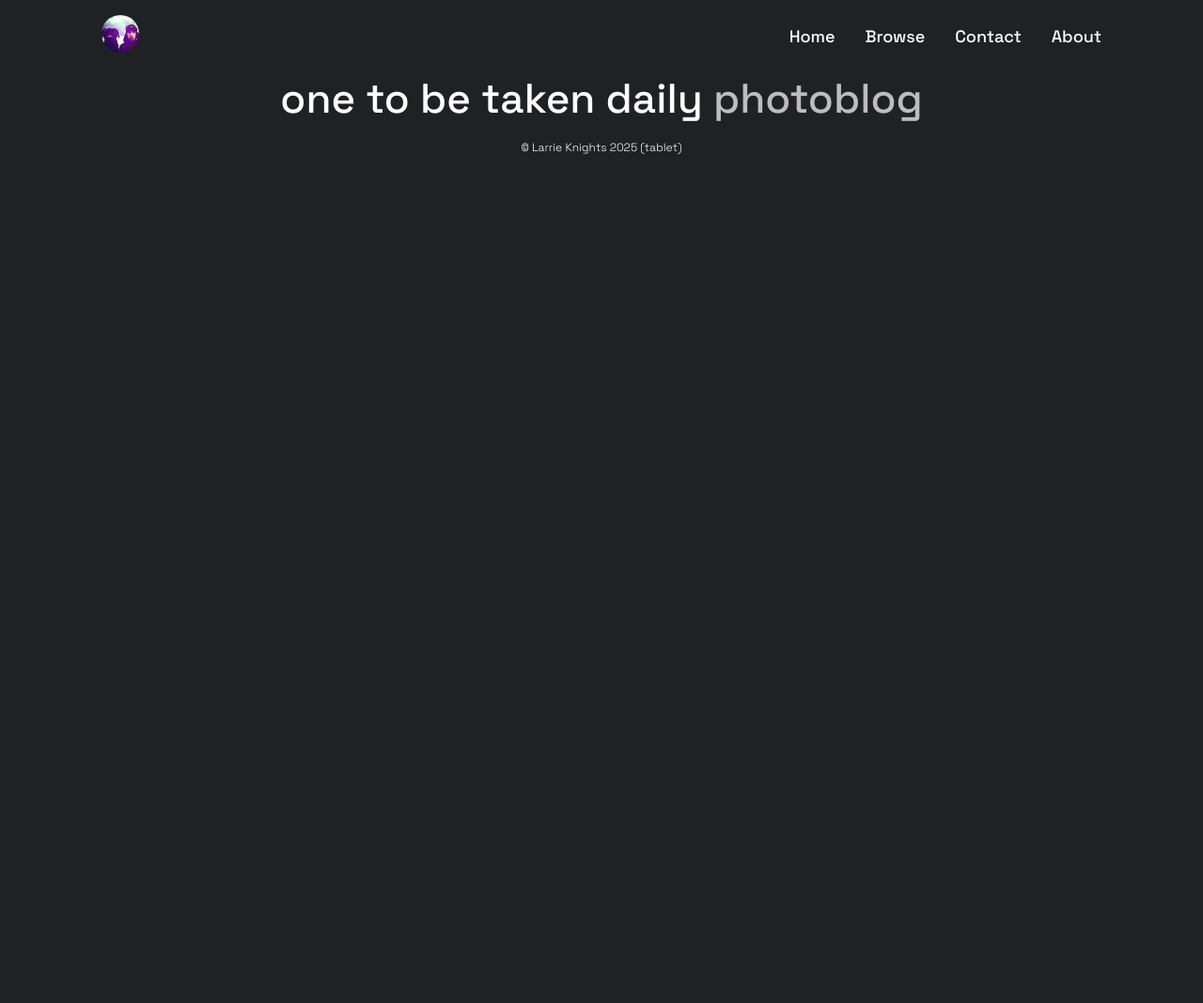
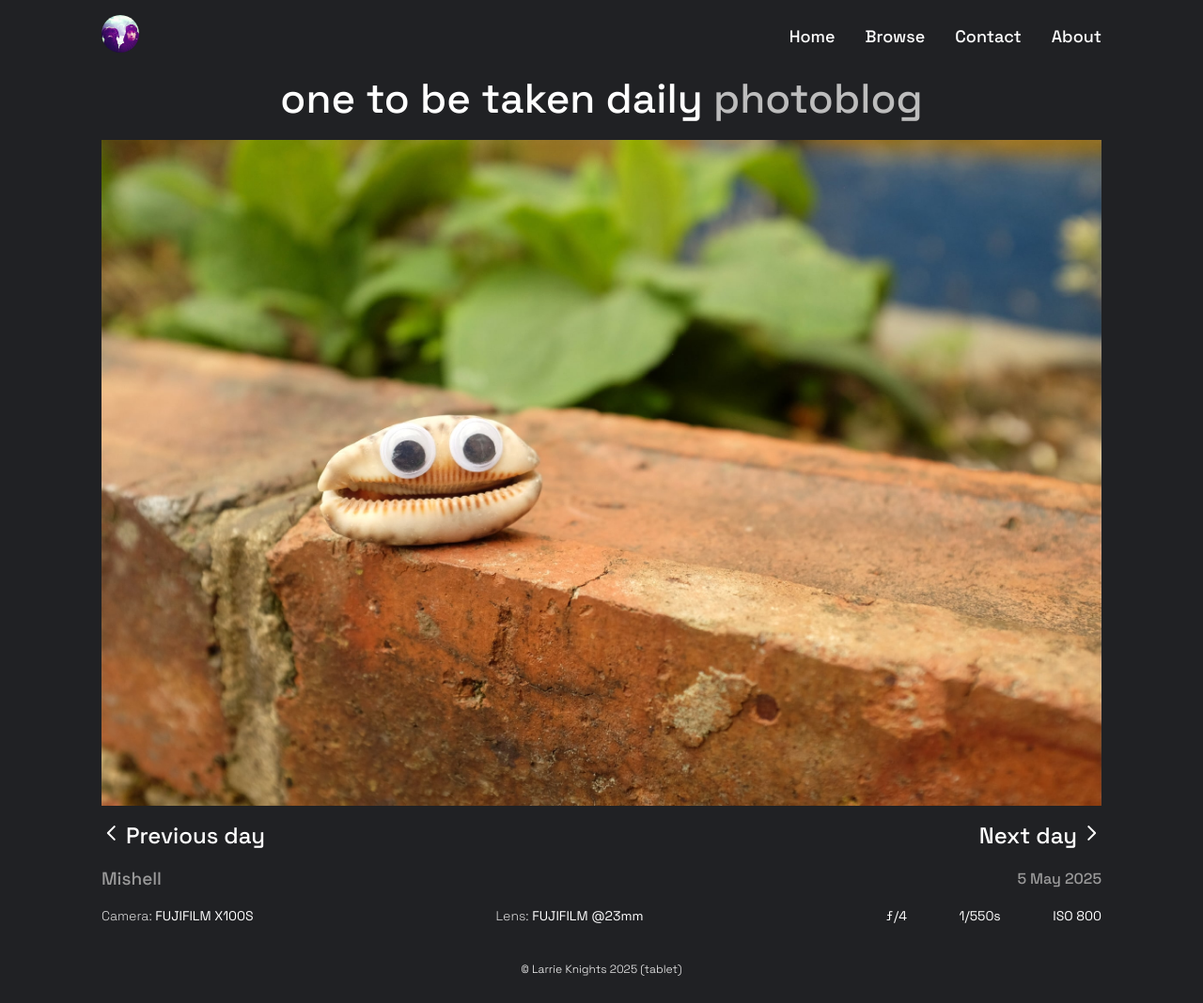
Before and after one commit to Anirog/jekyll-photoblog, a Jekyll site: the page built from _posts/2025-05-05-first-photo.md, in a window 1280 px wide. Shown: the whole page at 94% size. Built offline with Jekyll 4.4.1, drawn with Linux system fonts in a browser that asks for light colours; before the commit the page ends 900 px from its top, so only the background shows below that.

Commit message:
Add previous day and next day link function

```diff
--- a/_layouts/default.html
+++ b/_layouts/default.html
@@ -18,7 +18,73 @@
 
         {% include header.html %}
 
-        {{ content }}
+        <div class="image-container">
+          <img src="{{ page.image | relative_url }}" alt="{{ page.title }}">
+        </div>
+
+        <div class="next-previous-container">
+          <a href="{% if page.previous %}{{ page.previous.url | relative_url }}{% else %}#{% endif %}">
+            <div class="previous-container {% if page.previous %}{% else %}disabled{% endif %}">
+              <div class="previous-arrow">
+                <svg xmlns="http://www.w3.org/2000/svg" width="22" height="22" fill="#ffffff" viewBox="0 0 256 256">
+                  <path d="M168.49,199.51a12,12,0,0,1-17,17l-80-80a12,12,0,0,1,0-17l80-80a12,12,0,0,1,17,17L97,128Z"></path>
+                </svg>
+              </div>
+              <div class="previous-day-text">
+                Previous day
+              </div>
+            </div>
+          </a>
+
+          <a href="{% if page.next %}{{ page.next.url | relative_url }}{% else %}#{% endif %}">
+            <div class="next-container {% if page.next %}{% else %}disabled{% endif %}">
+              <div class="next-day-text">
+                Next day
+              </div>
+              <div class="next-arrow">
+                <svg xmlns="http://www.w3.org/2000/svg" width="22" height="22" fill="#ffffff" viewBox="0 0 256 256">
+                  <path
+                    d="M184.49,136.49l-80,80a12,12,0,0,1-17-17L159,128,87.51,56.49a12,12,0,1,1,17-17l80,80A12,12,0,0,1,184.49,136.49Z">
+                  </path>
+                </svg>
+              </div>
+            </div>
+          </a>
+
+        </div>
+
+        <div class="title-date-container">
+          <div class="image-title-container">
+            <div class="image-title-text">
+              {{ page.title }}
+            </div>
+          </div>
+          <div class="image-date-container">
+            <div class="image-date-text">
+              {{ page.date | date: "%-d %B %Y" }}
+            </div>
+          </div>
+        </div>
+
+        <div class="camera-lens-exif-container">
+          <div class="camera-container">
+            <div class="camera-text">
+              <span class="camera-text-light">Camera:</span> {{ page.camera }}
+            </div>
+          </div>
+
+          <div class="lens-container">
+            <div class="lens-text">
+              <span class="camera-text-light">Lens:</span> {{ page.lens }}
+            </div>
+          </div>
+
+          <div class="exif-container">
+            <div class="exif-text">
+              <span class="aperture-text">{{ page.aperture }}</span> <span class="shutter-text">{{ page.shutter }}</span> {{ page.iso }}
+            </div>
+          </div>
+        </div>
 
         {% include footer.html %}
 
```
Also changed, not shown: _posts/2025-05-06-old-staply.md (+1 -0 lines), index.html (+11 -57 lines).
